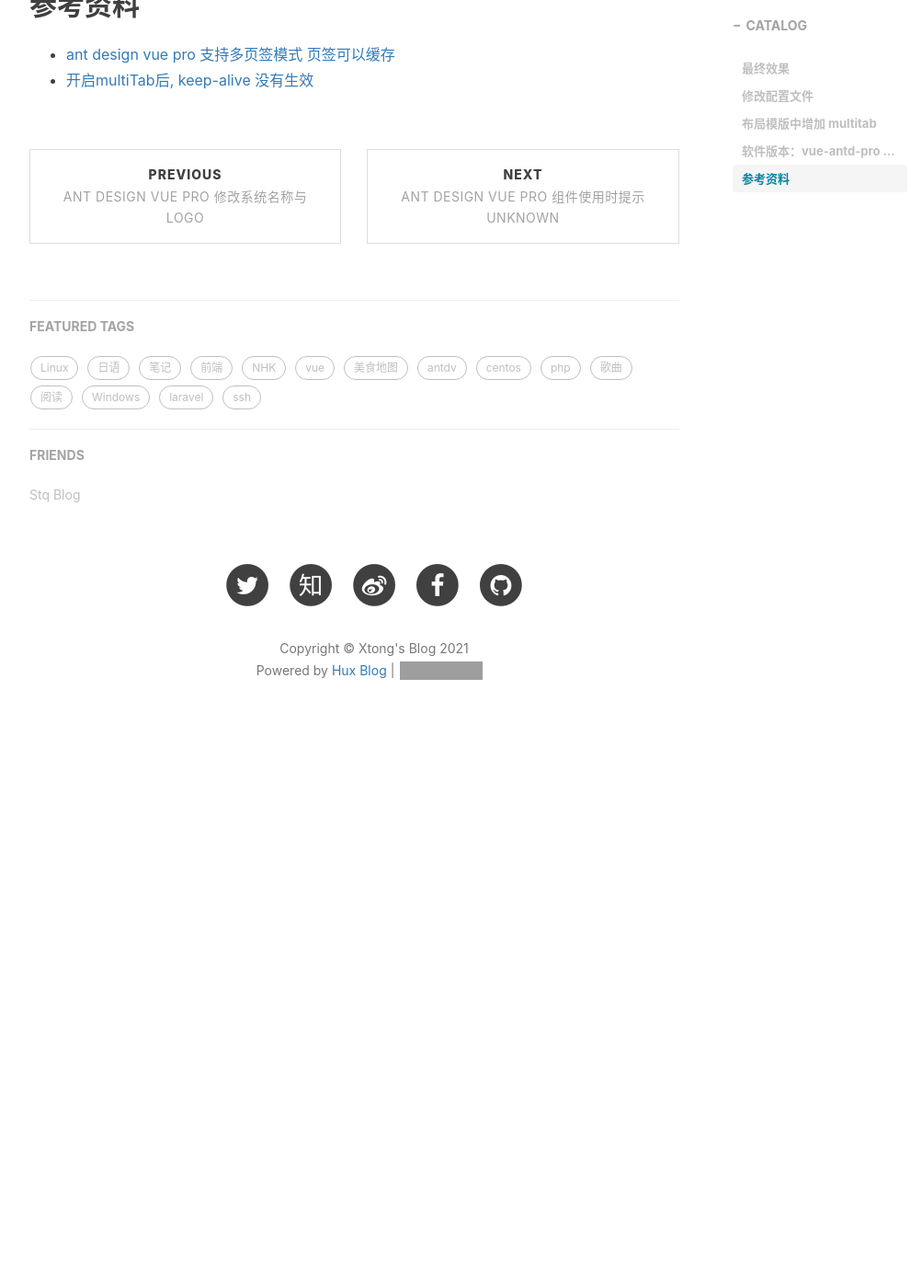
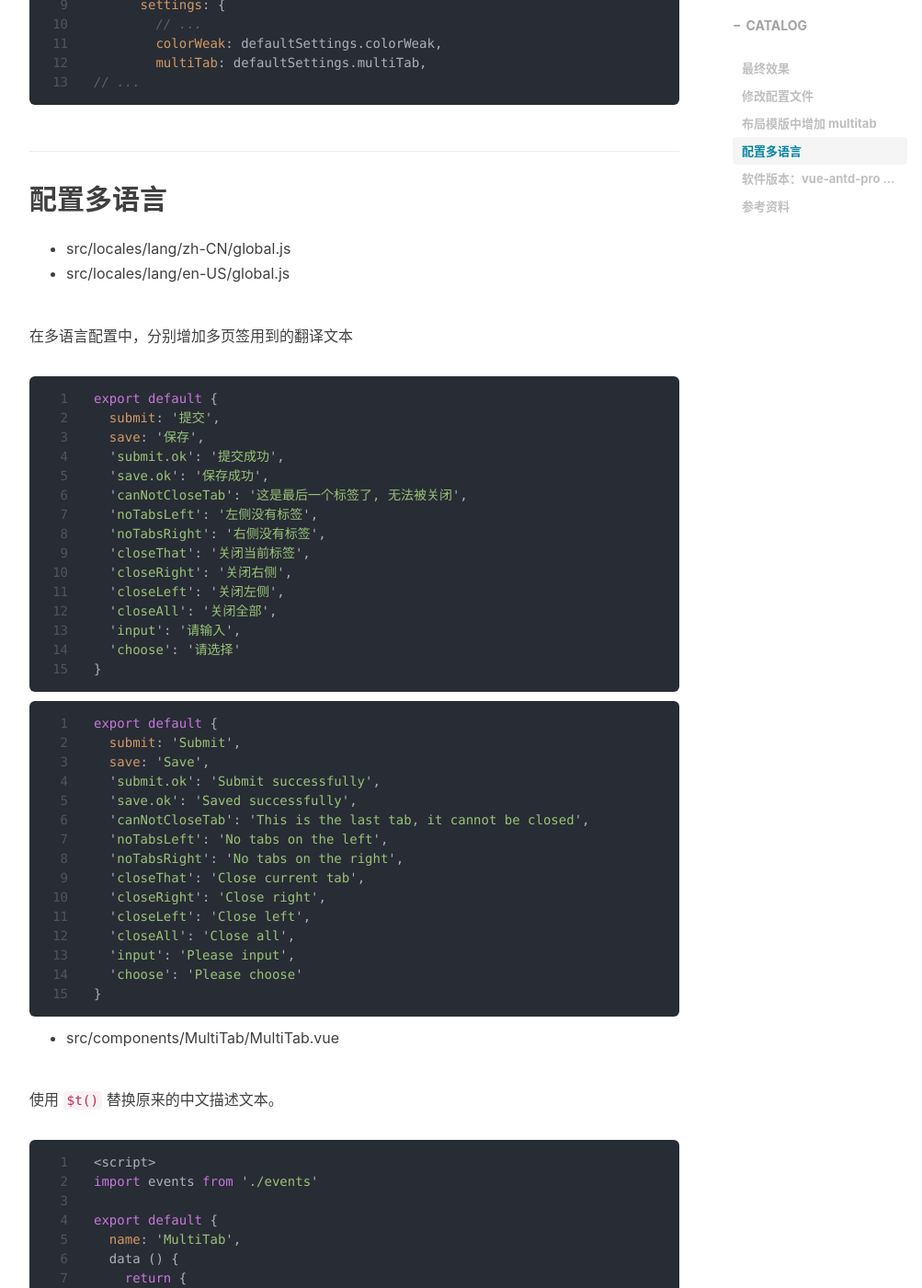
Before and after one commit to tongg112/tongg112.github.io, a Jekyll site: the page built from _posts/2021-09-26-antdv-multitab.md, in a window 1280 px wide and 1400 px high, scrolled down 2935 px. Shown: the whole window at 92% size, without its empty margins (233-1236 px from the left). Built offline with Jekyll 4.4.1, drawn with Linux system fonts in a browser that asks for light colours; nearby versions of some CDN libraries; comment, search, counter and statistics services are not loaded; before the commit the page ends 3768 px from its top, so only the background shows below that; some of the changed text lies outside the part shown; grey boxes are pictures that could not be loaded.

Commit message:
antdv-multitab：更新多语言

````diff
--- a/_posts/2021-09-26-antdv-multitab.md
+++ b/_posts/2021-09-26-antdv-multitab.md
@@ -19,6 +19,10 @@ comments: true
 - 右键效果
 
   <img class="shadow" src="/img/in-post/post-antdv-multitab/antdv-multitab-close.jpg" >
+
+- 多语言国际化效果
+
+  <img class="shadow" src="/img/in-post/post-antdv-multitab/antdv-multitab-i18n.jpg" >
 
 ## 修改配置文件
 
@@ -77,6 +81,219 @@ export default {
 // ...
 ```
 
+## 配置多语言
+
+- src/locales/lang/zh-CN/global.js
+- src/locales/lang/en-US/global.js
+
+在多语言配置中，分别增加多页签用到的翻译文本
+
+```js
+export default {
+  submit: '提交',
+  save: '保存',
+  'submit.ok': '提交成功',
+  'save.ok': '保存成功',
+  'canNotCloseTab': '这是最后一个标签了, 无法被关闭',
+  'noTabsLeft': '左侧没有标签',
+  'noTabsRight': '右侧没有标签',
+  'closeThat': '关闭当前标签',
+  'closeRight': '关闭右侧',
+  'closeLeft': '关闭左侧',
+  'closeAll': '关闭全部',
+  'input': '请输入',
+  'choose': '请选择'
+}
+```
+
+```js
+export default {
+  submit: 'Submit',
+  save: 'Save',
+  'submit.ok': 'Submit successfully',
+  'save.ok': 'Saved successfully',
+  'canNotCloseTab': 'This is the last tab, it cannot be closed',
+  'noTabsLeft': 'No tabs on the left',
+  'noTabsRight': 'No tabs on the right',
+  'closeThat': 'Close current tab',
+  'closeRight': 'Close right',
+  'closeLeft': 'Close left',
+  'closeAll': 'Close all',
+  'input': 'Please input',
+  'choose': 'Please choose'
+}
+```
+
+- src/components/MultiTab/MultiTab.vue
+
+使用 `$t()` 替换原来的中文描述文本。
+
+```js
+<script>
+import events from './events'
+
+export default {
+  name: 'MultiTab',
+  data () {
+    return {
+      fullPathList: [],
+      pages: [],
+      activeKey: '',
+      newTabIndex: 0
+    }
+  },
+  created () {
+    // bind event
+    events.$on('open', val => {
+      if (!val) {
+        throw new Error(`multi-tab: open tab ${val} err`)
+      }
+      this.activeKey = val
+    }).$on('close', val => {
+      if (!val) {
+        this.closeThat(this.activeKey)
+        return
+      }
+      this.closeThat(val)
+    }).$on('rename', ({ key, name }) => {
+      console.log('rename', key, name)
+      try {
+        const item = this.pages.find(item => item.path === key)
+        item.meta.customTitle = name
+        this.$forceUpdate()
+      } catch (e) {
+      }
+    })
+
+    this.pages.push(this.$route)
+    this.fullPathList.push(this.$route.fullPath)
+    this.selectedLastPath()
+  },
+  methods: {
+    onEdit (targetKey, action) {
+      this[action](targetKey)
+    },
+    remove (targetKey) {
+      this.pages = this.pages.filter(page => page.fullPath !== targetKey)
+      this.fullPathList = this.fullPathList.filter(path => path !== targetKey)
+      // 判断当前标签是否关闭，若关闭则跳转到最后一个还存在的标签页
+      if (!this.fullPathList.includes(this.activeKey)) {
+        this.selectedLastPath()
+      }
+    },
+    selectedLastPath () {
+      this.activeKey = this.fullPathList[this.fullPathList.length - 1]
+    },
+
+    // content menu
+    closeThat (e) {
+      // 判断是否为最后一个标签页，如果是最后一个，则无法被关闭
+      if (this.fullPathList.length > 1) {
+        this.remove(e)
+      } else {
+        this.$message.info(this.$t('canNotCloseTab'))
+      }
+    },
+    closeLeft (e) {
+      const currentIndex = this.fullPathList.indexOf(e)
+      if (currentIndex > 0) {
+        this.fullPathList.forEach((item, index) => {
+          if (index < currentIndex) {
+            this.remove(item)
+          }
+        })
+      } else {
+        this.$message.info(this.$t('noTabsLeft'))
+      }
+    },
+    closeRight (e) {
+      const currentIndex = this.fullPathList.indexOf(e)
+      if (currentIndex < (this.fullPathList.length - 1)) {
+        this.fullPathList.forEach((item, index) => {
+          if (index > currentIndex) {
+            this.remove(item)
+          }
+        })
+      } else {
+        this.$message.info(this.$t('noTabsRight'))
+      }
+    },
+    closeAll (e) {
+      const currentIndex = this.fullPathList.indexOf(e)
+      this.fullPathList.forEach((item, index) => {
+        if (index !== currentIndex) {
+          this.remove(item)
+        }
+      })
+    },
+    closeMenuClick (key, route) {
+      this[key](route)
+    },
+    renderTabPaneMenu (e) {
+      return (
+        <a-menu {...{ on: { click: ({ key, item, domEvent }) => { this.closeMenuClick(key, e) } } }}>
+          <a-menu-item key="closeThat">{ this.$t('closeThat') }</a-menu-item>
+          <a-menu-item key="closeRight">{ this.$t('closeRight') }</a-menu-item>
+          <a-menu-item key="closeLeft">{ this.$t('closeLeft') }</a-menu-item>
+          <a-menu-item key="closeAll">{ this.$t('closeAll') }</a-menu-item>
+        </a-menu>
+      )
+    },
+    // render
+    renderTabPane (title, keyPath) {
+      const menu = this.renderTabPaneMenu(keyPath)
+
+      return (
+        <a-dropdown overlay={menu} trigger={['contextmenu']}>
+          <span style={{ userSelect: 'none' }}>{ this.$t(title) }</span>
+        </a-dropdown>
+      )
+    }
+  },
+  watch: {
+    '$route': function (newVal) {
+      this.activeKey = newVal.fullPath
+      if (this.fullPathList.indexOf(newVal.fullPath) < 0) {
+        this.fullPathList.push(newVal.fullPath)
+        this.pages.push(newVal)
+      }
+    },
+    activeKey: function (newPathKey) {
+      this.$router.push({ path: newPathKey })
+    }
+  },
+  render () {
+    const { onEdit, $data: { pages } } = this
+    const panes = pages.map(page => {
+      return (
+        <a-tab-pane
+          style={{ height: 0 }}
+          tab={this.renderTabPane(page.meta.customTitle || page.meta.title, page.fullPath)}
+          key={page.fullPath} closable={pages.length > 1}
+        >
+        </a-tab-pane>)
+    })
+
+    return (
+      <div class="ant-pro-multi-tab">
+        <div class="ant-pro-multi-tab-wrapper">
+          <a-tabs
+            hideAdd
+            type={'editable-card'}
+            v-model={this.activeKey}
+            tabBarStyle={{ background: '#FFF', margin: 0, paddingLeft: '16px', paddingTop: '1px' }}
+            {...{ on: { edit: onEdit } }}>
+            {panes}
+          </a-tabs>
+        </div>
+      </div>
+    )
+  }
+}
+</script>
+
+```
+
 ## 软件版本：vue-antd-pro 3.0.2
 
 ## 参考资料
````
Also changed, not shown: _posts/2021-07-05-antdv-note.md (+7 -0 lines), img/in-post/post-antdv-multitab/antdv-multitab-i18n.jpg (added).
